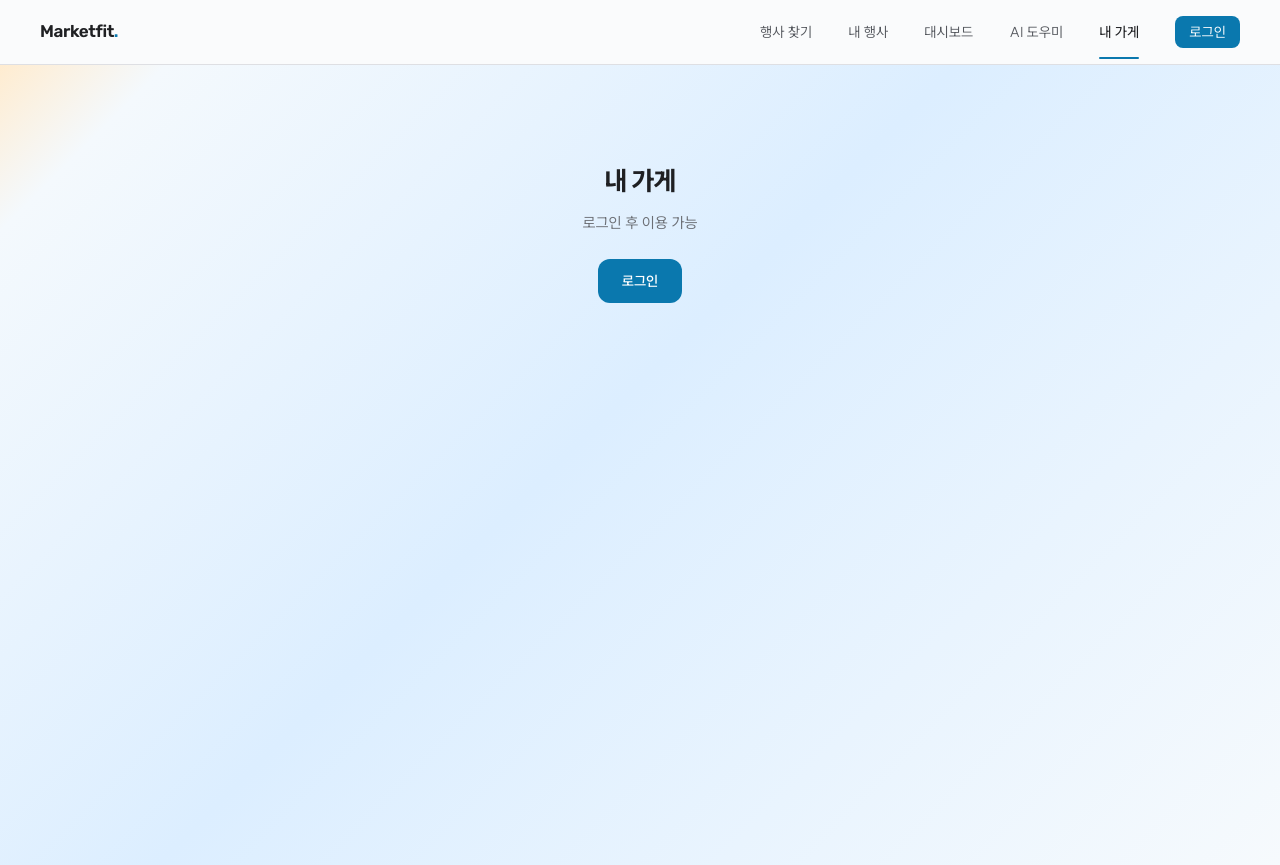
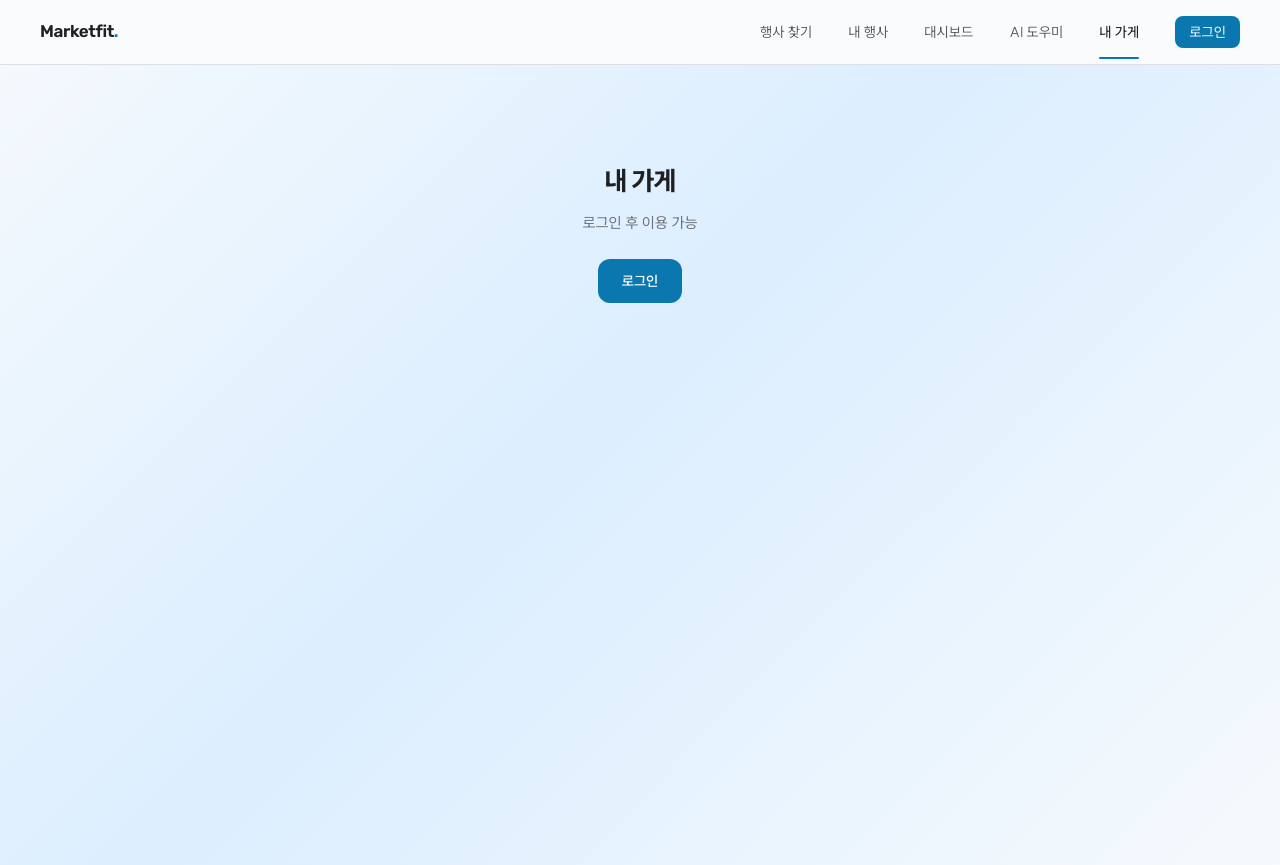
Before and after one commit to alswjd5991/Marketfit, a Next.js app: page /store in a window 1280 px wide. Built offline with nearby package versions, Linux system fonts and the light colour scheme; no server answers.

Commit message:
내 가게 페이지 배경에서 노을 제거(하늘만)
Co-Authored-By: Claude Opus 5.5 <noreply@anthropic.com>

```diff
--- a/src/components/sky-page.tsx
+++ b/src/components/sky-page.tsx
@@ -2,13 +2,14 @@ import type { ReactNode } from "react";
 
 // 모든 페이지 배경 = 왼쪽 위 노을(붉은 기) → 오른쪽 아래 하늘(파란 기) 대각선 그라데이션.
 // 상단 메뉴 순서(행사 찾기 → 내 행사 → 대시보드 → AI 도우미 → 내 가게)대로
-// 오른쪽 메뉴일수록 노을 구간이 줄어든다. 메뉴 밖 페이지(로그인 등)는 0단계와 같다.
-const SUNSET_END = [30, 24, 18, 13, 8]; // 노을이 하늘로 넘어가는 지점(%)
+// 오른쪽 메뉴일수록 노을 구간이 줄어들고, 맨 오른쪽 내 가게는 노을 없이 하늘만. 메뉴 밖 페이지(로그인 등)는 0단계와 같다.
+const SUNSET_END = [30, 24, 18, 13, 0]; // 노을이 하늘로 넘어가는 지점(%), 0이면 노을 없음
 
 export type SkyLevel = 0 | 1 | 2 | 3 | 4;
 
 export function skyGradient(level: SkyLevel = 0) {
   const s = SUNSET_END[level];
+  if (s === 0) return "linear-gradient(135deg, #F4F9FD 0%, #DCEEFF 45%, #F6FAFD 100%)";
   return `linear-gradient(135deg, #FFECD0 0%, #F4F9FD ${s}%, #DCEEFF ${s + 38}%, #F6FAFD 100%)`;
 }
 
```
